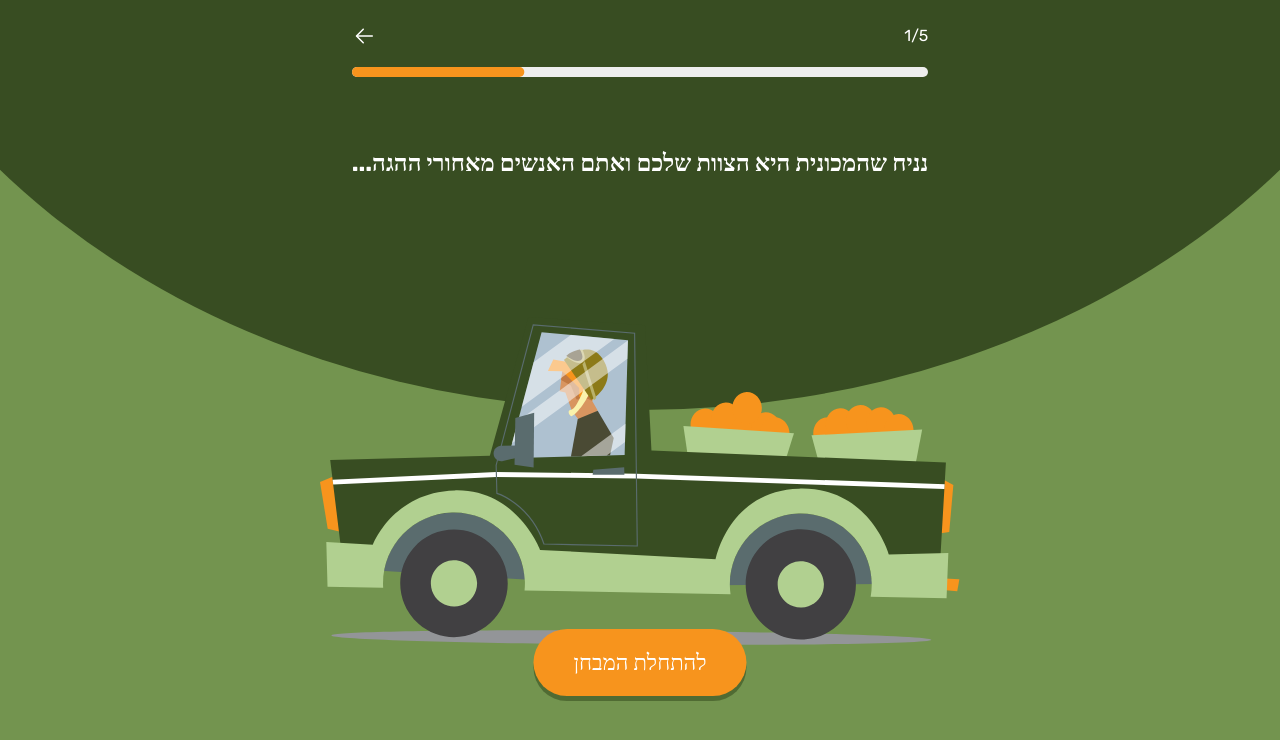
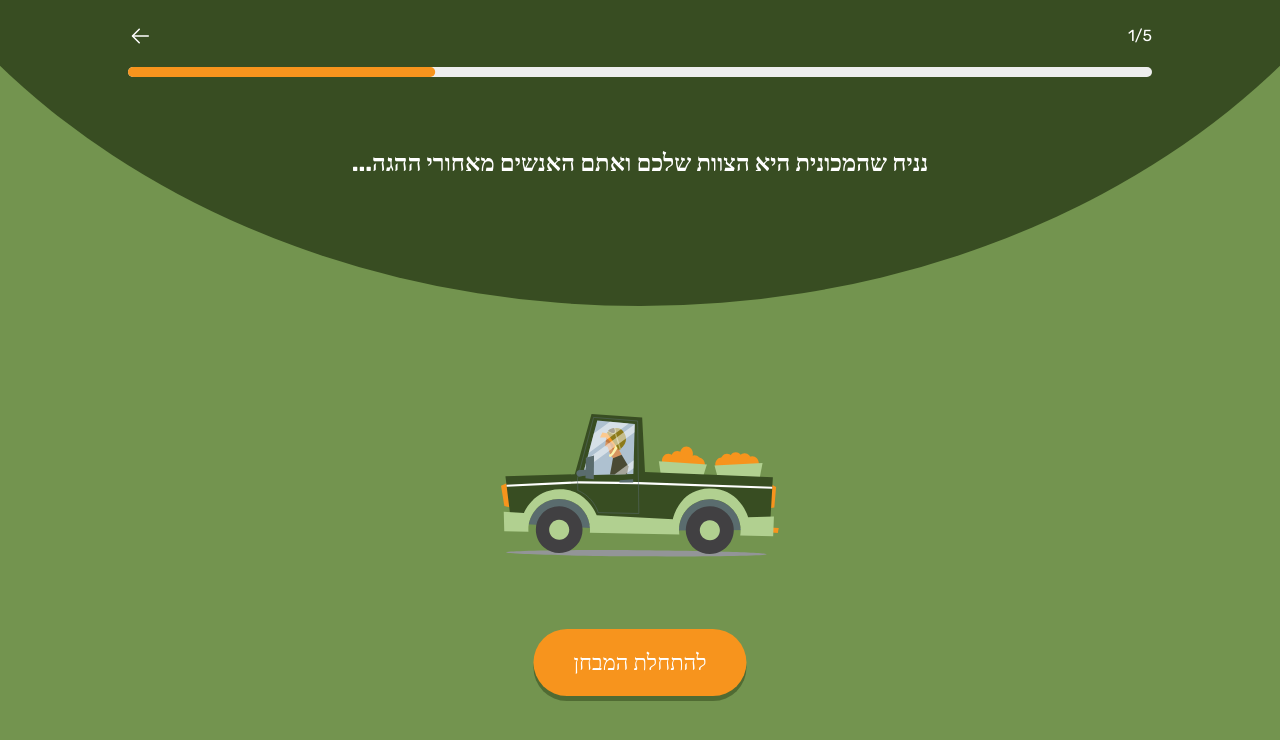
Before and after one commit to NaorOrZion/hosen-irguni, a React (Vite) app: page /quizz in a window 1280 px wide. Shown: the top 740 px of the page. Built offline with nearby package versions, Linux system fonts and the light colour scheme.

Commit message:
feat: Improve Quizz page layout; adjust car illustration position and enhance button styles

```diff
--- a/src/pages/Quizz.jsx
+++ b/src/pages/Quizz.jsx
@@ -26,7 +26,7 @@ function Quizz() {
             </div>
           </div>
           <div className="illustration-car">
-            <img src={Car} alt="Car Illustration" style={{width: "50vw"}} />
+            <img src={Car} alt="Car Illustration" />
           </div>
           <div className="card">
             <button className="button-hosen" onClick={() => navigate("/quizz")}>
--- a/src/style/Home.css
+++ b/src/style/Home.css
@@ -58,6 +58,13 @@
   padding: 12px 24px;
   border-radius: 100px;
   cursor: pointer;
+  transition: box-shadow 0.2s, transform 0.2s;
+}
+
+.button-hosen:active {
+  border: none;
+  box-shadow: none;
+  transform: translateY(5px);
 }
 
 @media (min-width: 600px) {
--- a/src/style/Quizz.css
+++ b/src/style/Quizz.css
@@ -11,7 +11,7 @@
   height: 104vmax;
   background: #384d22;
   border-radius: 50%;
-  top: 18%;
+  top: 15%;
   left: 50%;
   transform: translate(-50%, -80%);
   z-index: -1;
@@ -33,6 +33,7 @@
   display: flex;
   flex-direction: column;
   gap: clamp(2rem, 7vh + 1rem, 9rem);
+  width: 100%;
 }
 
 .actions-bar {
@@ -51,6 +52,7 @@
   display: flex;
   flex-direction: column;
   gap: 1.188rem;
+  width: 100%;
 }
 
 .question-text {
@@ -62,11 +64,11 @@
 }
 
 .illustration-car {
-    flex-grow: 1;
-    display: flex;
-    justify-content: center;
-    align-items: center;
-
+  flex-grow: 1;
+  display: flex;
+  justify-content: center;
+  align-items: center;
+  width: clamp(14.234rem, 12vw + 1rem, 31.313rem);
 }
 
 @media (min-width: 40em) {
@@ -74,3 +76,25 @@
     width: 130vmax;
   }
 }
+
+@media (min-width: 1200px) {
+  .quizz-page::before {
+    top: 5%;
+  }
+
+  .quizz-container {
+    max-width: 2000px;
+  }
+}
+
+@media (min-width: 1400px) {
+  .quizz-page::before {
+    top: 0%;
+  }
+}
+
+@media (min-width: 1600px) {
+  .quizz-page::before {
+    top: -10%;
+  }
+}
```
